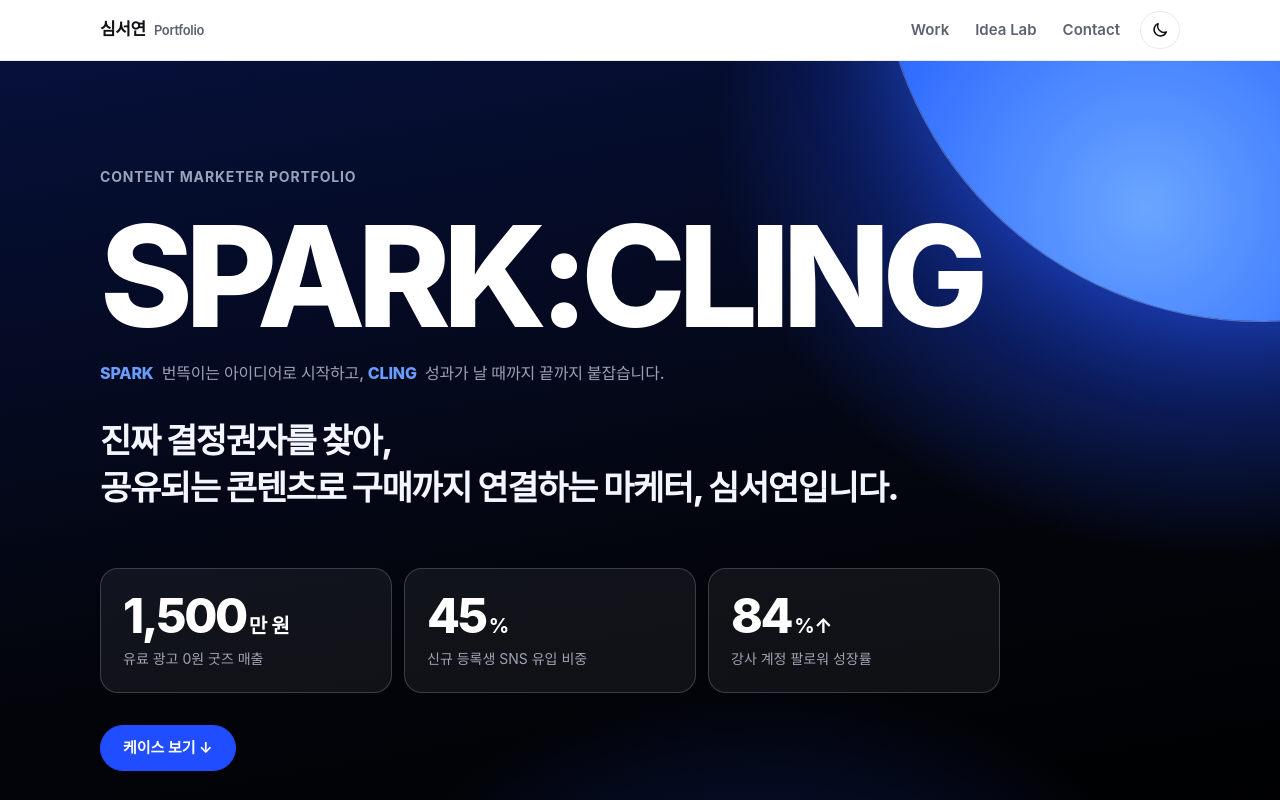
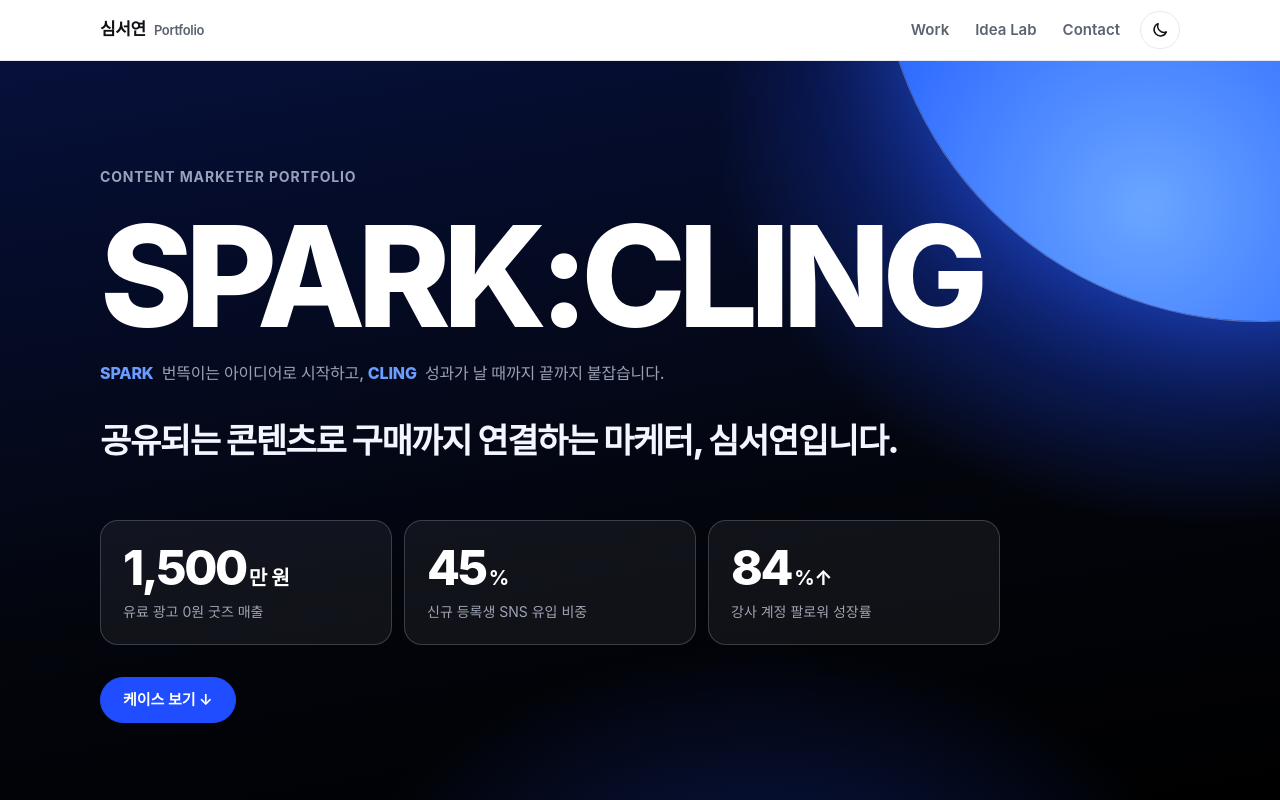
Before and after one commit to seoyeon1011/seoyeon1011.github.io, a Next.js app: page /portfolio-seoyeon in a window 1280 px wide. Shown: the top 800 px of the page. Built offline with nearby package versions, Linux system fonts and the light colour scheme; a web font is replaced by a local one.

Commit message:
히어로 문구 수정

```diff
--- a/app/portfolio-seoyeon/page.tsx
+++ b/app/portfolio-seoyeon/page.tsx
@@ -22,7 +22,7 @@ import './portfolio.css';
 const PDF_URL = '';
 
 const title = '포트폴리오 | 콘텐츠 마케터 심서연';
-const description = '진짜 결정권자를 찾아 공유되는 콘텐츠로 구매까지 연결하는 콘텐츠 마케터 심서연의 포트폴리오입니다. 광고비 0원 굿즈 매출 1,500만 원, 신규 등록 45% SNS 유입, 강사 계정 팔로워 84% 성장 사례를 담았습니다.';
+const description = '공유되는 콘텐츠로 구매까지 연결하는 콘텐츠 마케터 심서연의 포트폴리오입니다. 광고비 0원 굿즈 매출 1,500만 원, 신규 등록 45% SNS 유입, 강사 계정 팔로워 84% 성장 사례를 담았습니다.';
 
 // 링크를 받은 사람만 보는 비공개 주소. 검색 제외, 사이트맵·사이트 메뉴에 넣지 않는다.
 // 주소를 바꾸려면 이 폴더 이름과 PF_PATH 를 함께 고친다.
@@ -156,7 +156,7 @@ export default function AboutPage() {
             <h1 id="pf-hero-title" className="pf-hero-title">
               <span className="pf-hero-word">SPARK:CLING</span>
               <span className="pf-hero-mean"><b>SPARK</b> 번뜩이는 아이디어로 시작하고, <b>CLING</b> 성과가 날 때까지 끝까지 붙잡습니다.</span>
-              <span className="pf-hero-sub" data-hide="db univ">진짜 결정권자를 찾아,<br />공유되는 콘텐츠로 구매까지 연결하는 마케터, 심서연입니다.</span>
+              <span className="pf-hero-sub" data-hide="db univ">공유되는 콘텐츠로 구매까지 연결하는 마케터, 심서연입니다.</span>
               <span className="pf-hero-sub" data-show="db">어려운 정보를 체감 언어로 바꿔,<br />행동까지 연결하는 마케터, 심서연입니다.</span>
               <span className="pf-hero-sub" data-show="univ">대학생만 아는 언어로,<br />온라인과 현장을 함께 움직이는 마케터, 심서연입니다.</span>
             </h1>
```
Also changed, not shown: 1 other file (tests, documents, lock files or other folders).
